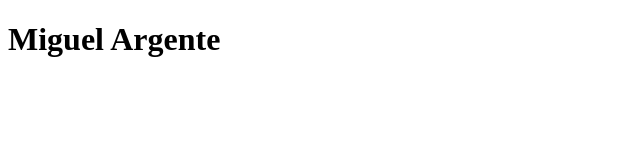
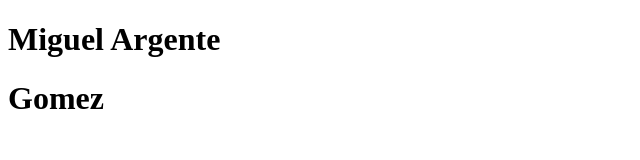
Before and after one commit to Miargo/reporemoto_MAG, a plain HTML site: page index.html in a window 1280 px wide. Shown: the whole page, without its empty margins (0-640 px from the left). Drawn offline with Linux system fonts and the light colour scheme.

Commit message:
otro commit

```diff
--- a/index.html
+++ b/index.html
@@ -8,5 +8,6 @@
 </head>
 <body>
     <h1>Miguel Argente</h1>
+    <h1>Gomez</h1>
 </body>
 </html>
```
